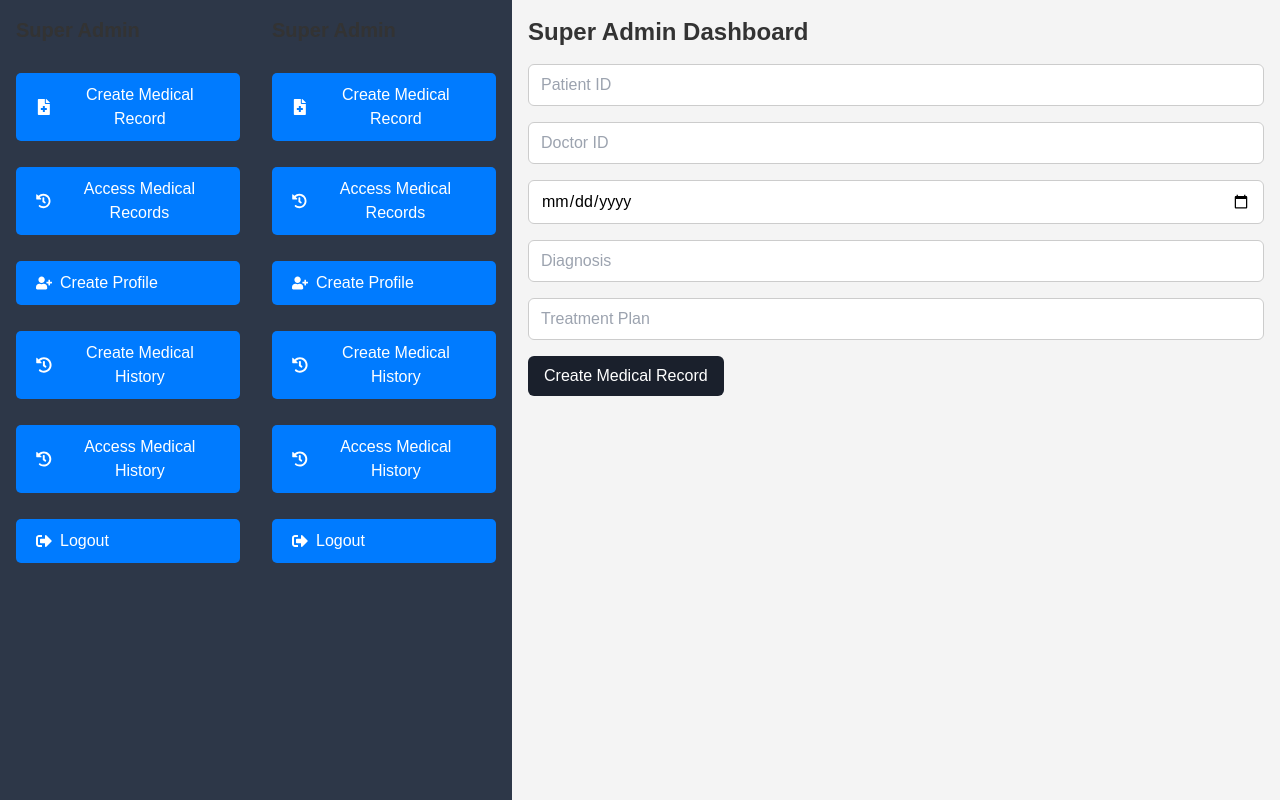
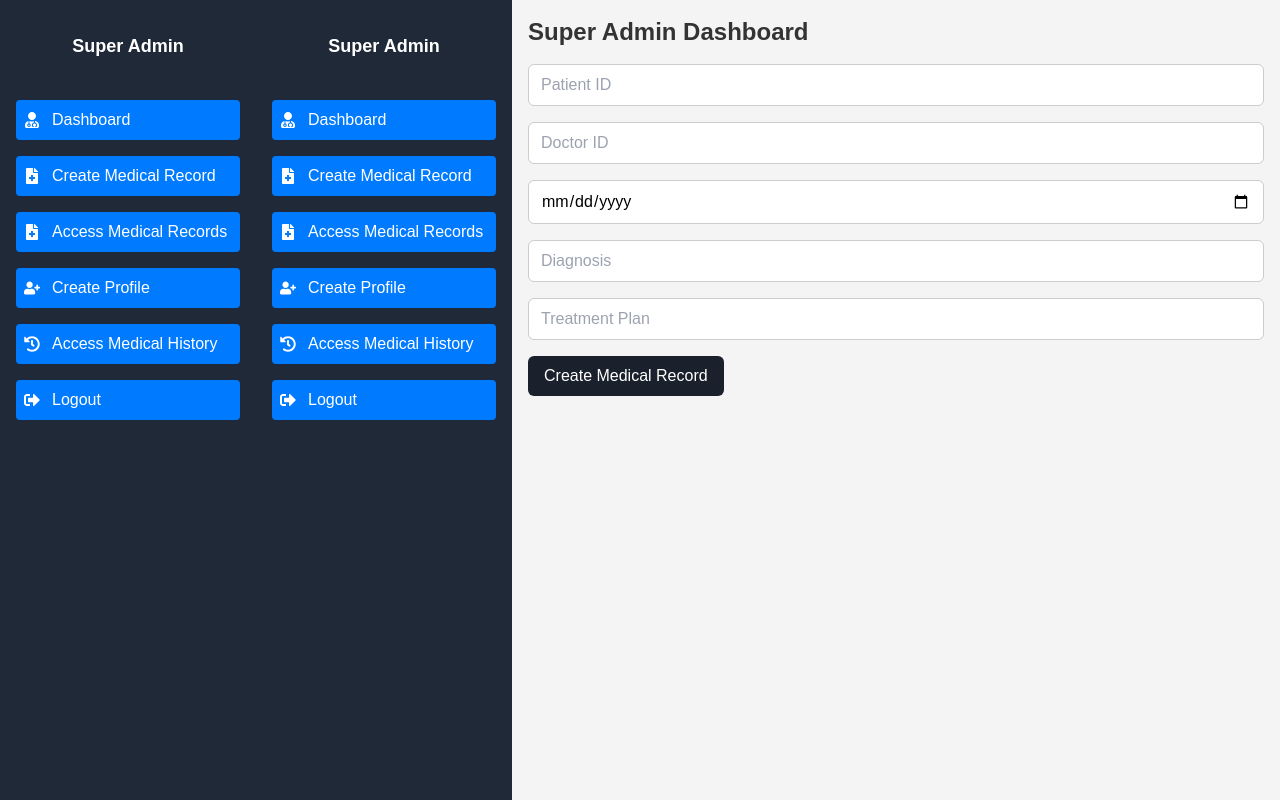
Before and after one commit to ShoElj/dental-clinic-, a React (Vite) app: page /superadmin in a window 1280 px wide. Built offline with nearby package versions, Linux system fonts and the light colour scheme.

Commit message:
Added more style to the sidebar.jsx

```diff
--- a/src/Components/Sidebar/Sidebar.jsx
+++ b/src/Components/Sidebar/Sidebar.jsx
@@ -1,42 +1,38 @@
 import React from 'react';
-import { FaUserMd, FaFileMedical, FaHistory, FaUserPlus, FaSignOutAlt } from 'react-icons/fa';
+import { FaUserMd, FaFileMedical, FaHistory, FaUserPlus, FaSignOutAlt } from "react-icons/fa";
 
 const Sidebar = ({ onSelectTab }) => {
   return (
-    <div className="bg-secondary text-white w-64 min-h-screen p-4">
-      <h2 className="text-xl font-bold mb-6">Super Admin</h2>
-      <ul>
-        <li className="mb-4">
-          <button onClick={() => onSelectTab(0)} className="flex items-center w-full">
-            <FaFileMedical className="mr-2" /> Create Medical Record
+    <div className="bg-gray-800 text-white w-64 min-h-screen p-4">
+      <div className="flex items-center justify-center py-4">
+        <div className="text-lg font-bold">Super Admin</div>
+      </div>
+      <div className="mt-6">
+        <button className="flex items-center p-2 mb-4 w-full text-left hover:bg-gray-700 rounded" onClick={() => onSelectTab('dashboard')}>
+          <FaUserMd className="mr-3" />
+          <span>Dashboard</span>
         </button>
-        </li>
-        <li className="mb-4">
-          <button onClick={() => onSelectTab(1)} className="flex items-center w-full">
-            <FaHistory className="mr-2" /> Access Medical Records
+        <button className="flex items-center p-2 mb-4 w-full text-left hover:bg-gray-700 rounded" onClick={() => onSelectTab('createRecord')}>
+          <FaFileMedical className="mr-3" />
+          <span>Create Medical Record</span>
         </button>
-        </li>
-        <li className="mb-4">
-          <button onClick={() => onSelectTab(2)} className="flex items-center w-full">
-            <FaUserPlus className="mr-2" /> Create Profile
+        <button className="flex items-center p-2 mb-4 w-full text-left hover:bg-gray-700 rounded" onClick={() => onSelectTab('accessRecords')}>
+          <FaFileMedical className="mr-3" />
+          <span>Access Medical Records</span>
         </button>
-        </li>
-        <li className="mb-4">
-          <button onClick={() => onSelectTab(3)} className="flex items-center w-full">
-            <FaHistory className="mr-2" /> Create Medical History
+        <button className="flex items-center p-2 mb-4 w-full text-left hover:bg-gray-700 rounded" onClick={() => onSelectTab('createProfile')}>
+          <FaUserPlus className="mr-3" />
+          <span>Create Profile</span>
         </button>
-        </li>
-        <li className="mb-4">
-          <button onClick={() => onSelectTab(4)} className="flex items-center w-full">
-            <FaHistory className="mr-2" /> Access Medical History
+        <button className="flex items-center p-2 mb-4 w-full text-left hover:bg-gray-700 rounded" onClick={() => onSelectTab('medicalHistory')}>
+          <FaHistory className="mr-3" />
+          <span>Access Medical History</span>
         </button>
-        </li>
-        <li className="mb-4">
-          <button onClick={() => onSelectTab(5)} className="flex items-center w-full">
-            <FaSignOutAlt className="mr-2" /> Logout
+        <button className="flex items-center p-2 mb-4 w-full text-left hover:bg-gray-700 rounded" onClick={() => onSelectTab('logout')}>
+          <FaSignOutAlt className="mr-3" />
+          <span>Logout</span>
         </button>
-        </li>
-      </ul>
+      </div>
     </div>
   );
 };
```
Lines whose indentation alone changed are shown as unchanged.
